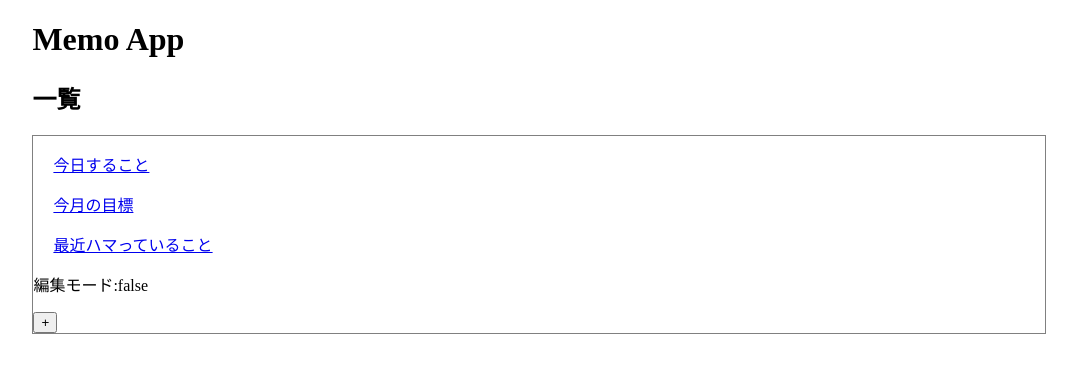
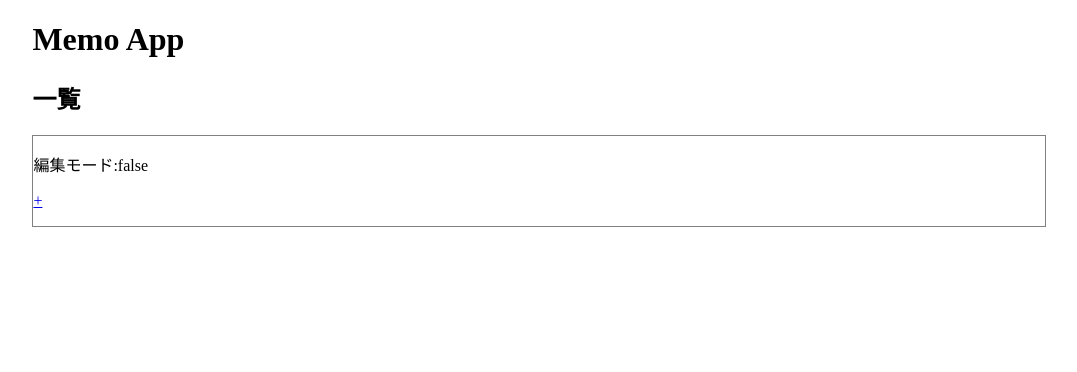
Before and after one commit to haruguchi-yuma/memo-spa, a Vue app: page / in a window 1280 px wide. Shown: the top 372 px of the page, without its empty margins (102-1179 px from the left). Built offline with nearby package versions, Linux system fonts and the light colour scheme.

Commit message:
メモデータをlocalStorageのメモデータを読み込んで表示するように変更した

```diff
--- a/src/App.vue
+++ b/src/App.vue
@@ -12,11 +12,11 @@
               <a href="#">{{memo.body | firstLine}}</a>
           </li>
         </ul>
-        <p>編集モード:{{ editMode }}</p>
-        <button>+</button>
+        <p>編集モード:{{ editMode }}</p> <!-- デバッグ用 -->
+        <p><a href="#" @click="creatable()">+</a></p>
       </div>
       <div class="edit">
-        <EditFrom v-show="editMode" :edit-body="memoBody"></EditFrom>
+        <EditFrom v-show="editMode" :edit-body="editBody"></EditFrom>
       </div>
     </div>
   </div>
@@ -26,6 +26,22 @@
 import MemoHeader from './components/MemoHeader.vue'
 import ModeTitle from './components/ModeTitle.vue'
 import EditFrom from './components/EditFrom.vue'
+
+const STORAGE_KEY = 'memo-spa'
+const memoStorage = {
+  fetch: function() {
+    const memos = JSON.parse(localStorage.getItem(STORAGE_KEY) || '[]')
+
+    memos.forEach(function(memo, index) {
+      memo.id = index
+    })
+    memoStorage.uid = memos.length
+    return memos
+  },
+  save: function(memos) {
+    localStorage.setItem(STORAGE_KEY, JSON.stringify(memos))
+  }
+}
 
 export default {
   name: 'App',
@@ -37,18 +53,18 @@ export default {
   data() {
     return {
       editMode: false,
-      memoBody: '',
-      memos: [
-        {id: 1, body: `今日すること\n買い物\n買い出し\nご飯食べる`},
-        {id: 2, body: '今月の目標\n地域rbに参加\nメモアプリの完成'},
-        {id: 3, body: '最近ハマっていること\nGitの学習\nhogehoge'}
-      ]
+      editBody: '',
+      memos: memoStorage.fetch()
     }
   },
   methods: {
     editable(memo) {
       this.editMode = !this.editMode
-      this.memoBody = memo.body
+      this.editBody = memo.body
+    },
+    creatable() {
+      this.editMode = !this.editMode
+      this.editBody = '新規メモ'
     }
   },
   filters: {
```
